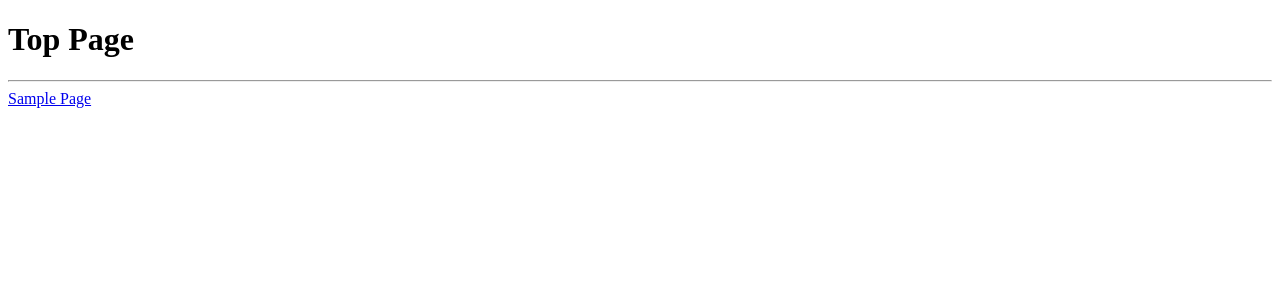
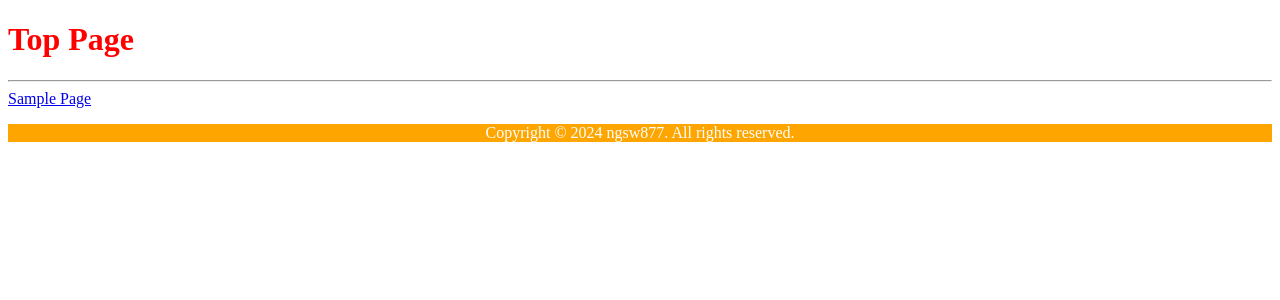
Before and after one commit to ngsw877/aws-infrastructure, a Nuxt app in the folder demo-application/frontend/nuxt/: page / in a window 1280 px wide. Shown: the top 300 px of the page. Built offline with nearby package versions, Linux system fonts and the light colour scheme.

Commit message:
add: デフォルトレイアウトを作成

```diff
--- a/demo-application/frontend/nuxt/app.vue
+++ b/demo-application/frontend/nuxt/app.vue
@@ -1,3 +1,7 @@
 <template>
-  <NuxtPage />
+  <div>
+    <NuxtLayout>
+      <NuxtPage />
+    </NuxtLayout>
+  </div>
 </template>
--- /dev/null
+++ b/demo-application/frontend/nuxt/src/layouts/default.vue
@@ -0,0 +1,19 @@
+<template>
+  <div class="container">
+    <slot />
+    <footer>
+      <p>Copyright &copy; 2024 ngsw877. All rights reserved.</p>
+    </footer>
+  </div>
+</template>
+<style scoped>
+.container {
+  color: red;
+}
+
+footer {
+  background-color: orange;
+  color: white;
+  text-align: center;
+}
+</style>
```
